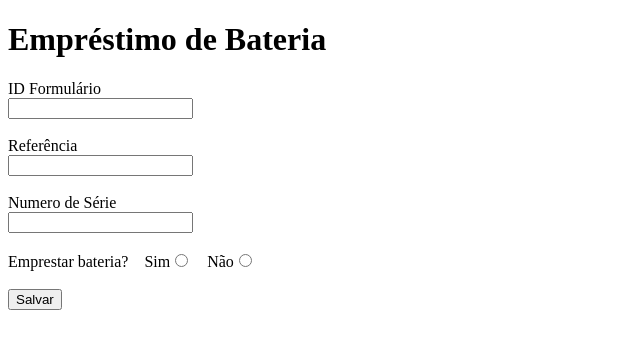
After one commit to victeera/assistencia-bateria, a PHP site: page /bateria-reserva.php in a window 1280 px wide. The commit adds this page. Shown: the top 349 px of the page, without its empty margins (0-640 px from the left). Run offline with PHP 8.4, Linux system fonts and the light colour scheme; the visitor is signed in with stand-in values (Sample User, id 1).

Commit message:
Criada o form da tela bateria-reserva

```diff
--- a/Classes/Bateria_Reserva.php
+++ b/Classes/Bateria_Reserva.php
@@ -5,7 +5,7 @@ class Bateria_Reserva{
 	private $referencia;
 	private $n_serie;
 	private $emprestou;
-	private $id_formulario
+	private $id_formulario;
 
 	private $pdo;
 
--- /dev/null
+++ b/bateria-reserva.php
@@ -0,0 +1,42 @@
+<?php
+session_start();
+include 'config.php';
+include 'Classes/Bateria_Reserva.php';
+
+if(isset($_SESSION['usuario']) && !empty($_SESSION['usuario'])){
+
+}else{
+	header("Location: login.php");
+}
+
+
+?>
+
+<!DOCTYPE html>
+<html>
+<head>
+	<title>Bateria Reserva</title>
+</head>
+<body>
+<form method="POST">
+
+<h1>Empréstimo de Bateria</h1>
+
+	<label>ID Formulário</label><br>
+	<input type="text" name="id_formulario"><br><br>
+
+	<label>Referência</label><br>
+	<input type="text" name="referencia"><br><br>
+
+	<label>Numero de Série</label><br>
+	<input type="text" name="n_serie"><br><br>
+
+	<label>Emprestar bateria?</label>&nbsp;&nbsp;&nbsp;
+	Sim<input type="radio" value="Sim" name="emprestou">&nbsp;&nbsp;&nbsp;
+	Não<input type="radio" value="Não" name="emprestou"><br><br>
+
+
+	<input type="submit" name="botao" value="Salvar"><br><br>
+</form>
+</body>
+</html>
--- a/index.php
+++ b/index.php
@@ -15,7 +15,7 @@ if(empty($_SESSION['usuario'])){
 
 <h2>Bem vindo(a) <?php echo $_SESSION['nome']. ' '.$_SESSION['sobrenome']; ?></h2>
 
-<a href="cadastro-bateria.php">[Cadastrar Bateria]</a> <a href="novo-formulario.php">[Novo Formulario]</a> <a href="">[Bateria Reserva]</a>  <a href="logout.php">[Sair]</a>
+<a href="cadastro-bateria.php">[Cadastrar Bateria]</a> <a href="novo-formulario.php">[Novo Formulario]</a> <a href="bateria-reserva.php">[Bateria Reserva]</a>  <a href="logout.php">[Sair]</a>
 <h1>Painel de Formulários</h1>
 <table border="1" width="50%">
 	<tr>
```
